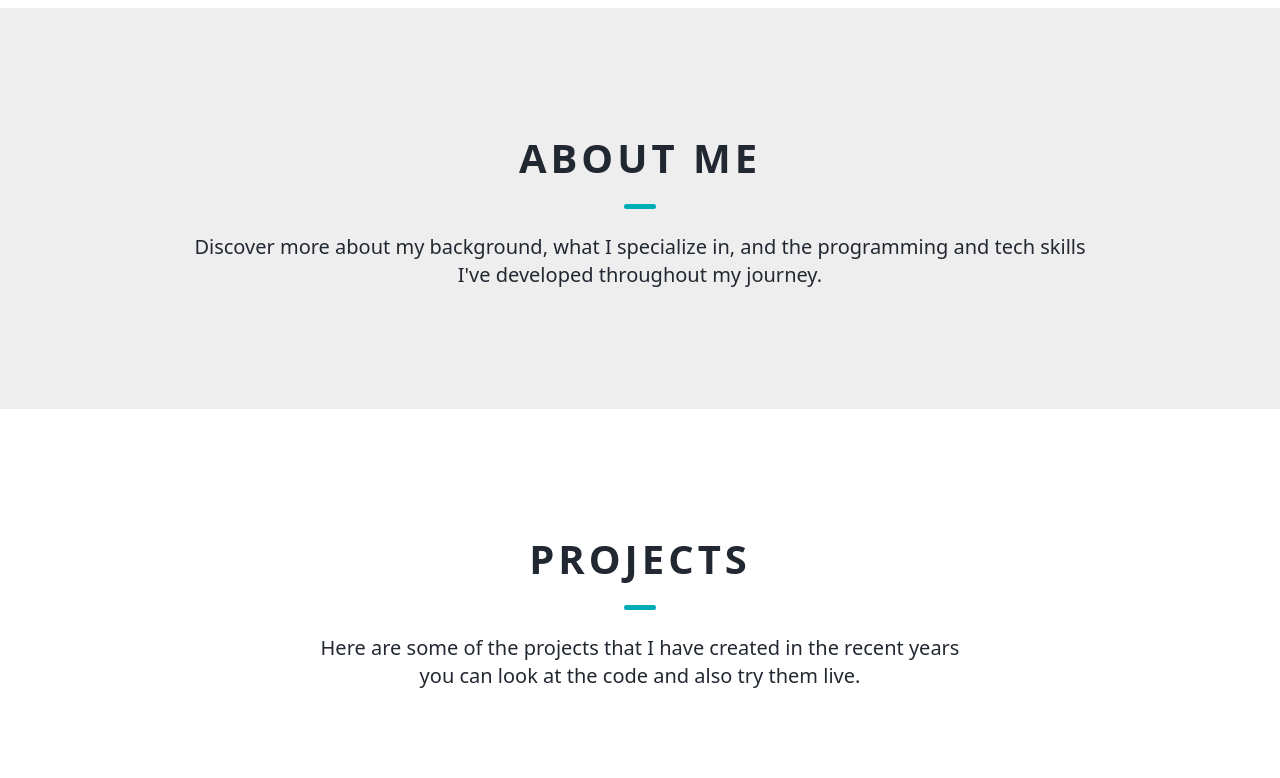
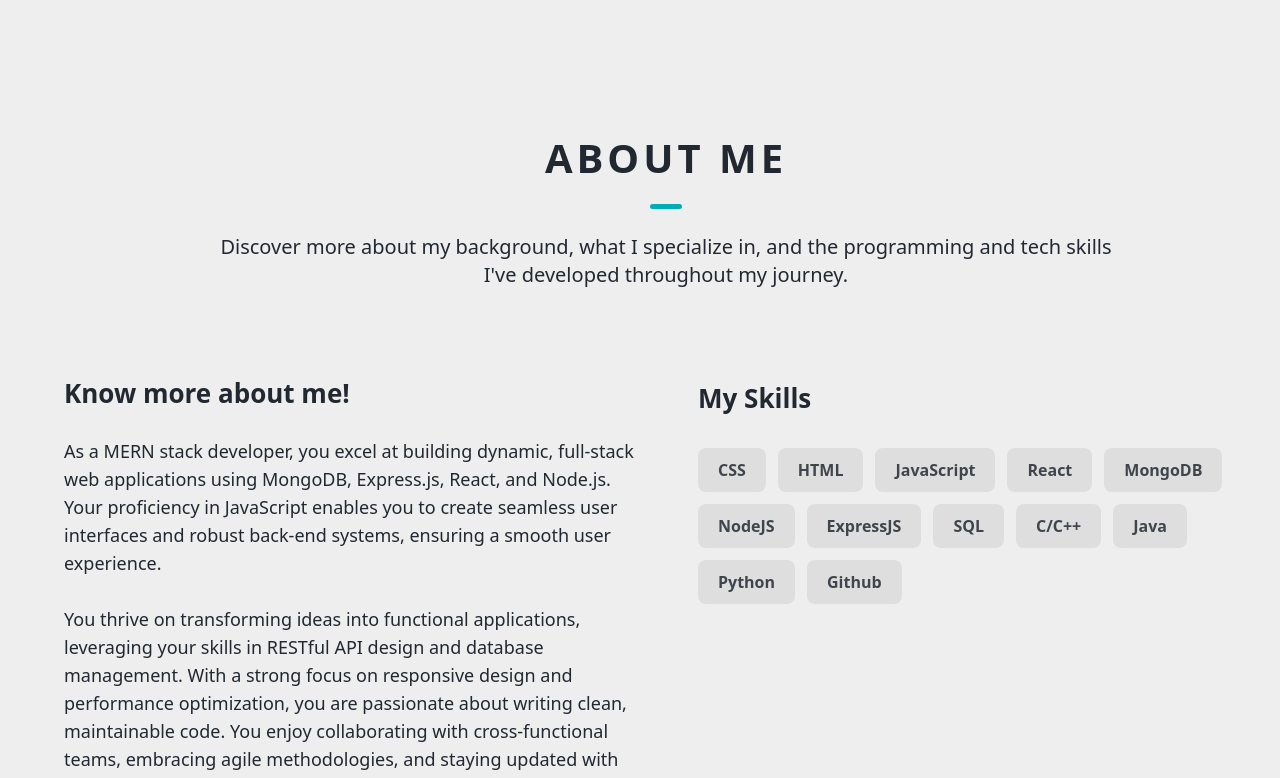
Before and after one commit to Gaurav-Swami/portfolio, a Next.js app: page / in a window 1280 px wide. Shown: the part 800-1578 px from the top of the page. Built offline with nearby package versions, Linux system fonts and the light colour scheme.

Commit message:
desingned about section

```diff
--- a/src/components/About.tsx
+++ b/src/components/About.tsx
@@ -1,6 +1,23 @@
+import { DiVim } from "react-icons/di";
+
 const About = () => {
+  const skills = [
+    "CSS",
+    "HTML",
+    "JavaScript",
+    "React",
+    "MongoDB",
+    "NodeJS",
+    "ExpressJS",
+    "SQL",
+    "C/C++",
+    "Java",
+    "Python",
+    "Github",
+  ];
   return (
-    <div className="grid place-items-center  text-background py-[120px] px-16 bg-primaryText mt-2">
+    <div className="grid place-items-center py-[120px] text-background bg-primaryText  px-16">
+      <div className="grid place-items-center w-full   mt-2">
         <span className="font-bold text-[40px] tracking-widest">ABOUT ME</span>
         <span className="rounded-full bg-accent w-8 mt-4  h-[5px]"></span>
         <span className="text-xl text-center pt-6">
@@ -9,6 +26,41 @@ const About = () => {
           journey.
         </span>
       </div>
+      <div className="flex mt-[90px] gap-x-16">
+        <div className="w-[570px] text-lg">
+          <h2 className="text-[26px] font-bold pb-[30px]">
+            Know more about me!{" "}
+          </h2>
+          As a MERN stack developer, you excel at building dynamic, full-stack
+          web applications using MongoDB, Express.js, React, and Node.js. Your
+          proficiency in JavaScript enables you to create seamless user
+          interfaces and robust back-end systems, ensuring a smooth user
+          experience. <br />
+          <br />
+          You thrive on transforming ideas into functional applications,
+          leveraging your skills in RESTful API design and database management.
+          With a strong focus on responsive design and performance optimization,
+          you are passionate about writing clean, maintainable code. You enjoy
+          collaborating with cross-functional teams, embracing agile
+          methodologies, and staying updated with the latest technologies to
+          continuously enhance your projects and drive innovation.
+        </div>
+        <div>
+          <h2 className="text-[26px] font-bold pb-[30px]">My Skills   </h2>
+
+          <div className="flex w-[570px] gap-3 flex-wrap">
+            {skills.map((skill, index) => (
+              <button
+                className=" py-[10px] rounded-lg px-5 bg-[#DCDCDC] font-semibold opacity-85"
+                key={index}
+              >
+                {skill}
+              </button>
+            ))}
+          </div>
+        </div>
+      </div>
+    </div>
   );
 };
 
--- a/src/components/Hero.tsx
+++ b/src/components/Hero.tsx
@@ -9,9 +9,16 @@ import {
   FaYoutube,
 } from "react-icons/fa";
 
-// import { PiGreaterThanBold } from "react-icons/pi";
+// import { PiGreaterThanBold } from "react-icons/pi";shadow-lg
 
 const Links = () => {
+  const links = {
+    twitter: "https://x.com/itsgorv",
+    github: "https://www.github.com/gaurav-swami",
+    instagram: "https://www.instagram.com/gauravswaami/?hl=en",
+    linkedIn: "https://www.linkedin.com/in/gaurav-swami-b2005627a/",
+    youtube: "",
+  };
   const [visibleIcons, setVisibleIcons] = useState(0);
   const icons = 5;
   useEffect(() => {
@@ -19,43 +26,51 @@ const Links = () => {
       if (visibleIcons < icons) {
         setVisibleIcons((prev) => prev + 1);
       }
-    },250);
+    }, 250);
 
     return () => clearInterval(interval);
-  }, [visibleIcons,icons]);
+  }, [visibleIcons, icons]);
 
   return (
     <div className=" flex flex-col absolute left-0 top-1/2 transform -translate-y-1/2 text-3xl gap-y-7 gap-x-4 p-4">
+      <a href={links.github} target="_blank">
         <FaGithub
           className={`hover:scale-110  duration-200 ease-out cursor-pointer relative ${
             visibleIcons > 0 ? "left-0" : "-left-14"
           }  `}
         />
+      </a>
+      <a href={links.linkedIn} target="_blank">
         <FaLinkedin
           className={`hover:scale-110  duration-200 ease-out cursor-pointer relative ${
             visibleIcons > 1 ? "left-0" : "-left-14"
           }  `}
         />
+      </a>
+      <a href={links.twitter} target="_blank">
         <FaTwitter
           className={`hover:scale-110  duration-200 ease-out cursor-pointer relative ${
             visibleIcons > 2 ? "left-0" : "-left-14"
           } `}
         />
+      </a>
+      <a href={links.instagram} target="_blank">
         <FaInstagram
           className={`hover:scale-110  duration-200 ease-out cursor-pointer relative ${
             visibleIcons > 3 ? "left-0" : "-left-14"
           } `}
         />
+      </a>
+      <a href="">
         <FaYoutube
           className={`hover:scale-110  duration-200 ease-out cursor-pointer relative ${
             visibleIcons > 4 ? "left-0" : "-left-14"
           } `}
         />
+      </a>
     </div>
   );
 };
-
-
 
 export default function Hero() {
   return (
@@ -70,7 +85,6 @@ export default function Hero() {
           websites that effectively meet the needs of businesses.
         </div>
         <Links />
-
       </div>
     </div>
   );
```
Lines whose indentation alone changed are shown as unchanged.
